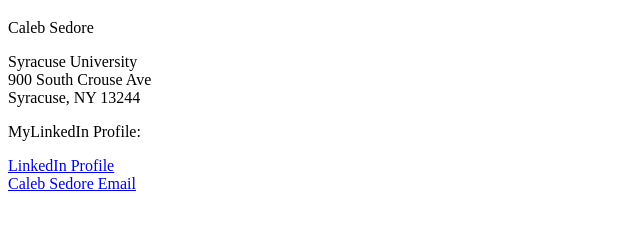
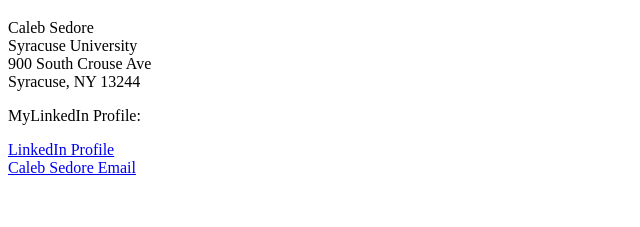
Before and after one commit to csedore-su/ist263, a plain HTML site: page lab03/contact.html in a window 1280 px wide. Shown: the part 61-288 px from the top of the page, without its empty margins (0-640 px from the left). Drawn offline with Linux system fonts and the light colour scheme.

Commit message:
Update contact.html

```diff
--- a/lab03/contact.html
+++ b/lab03/contact.html
@@ -9,15 +9,13 @@
 
      <h1>Contact</h1>
     <p>
-        Caleb Sedore
-    </p>
-    <p>
+    Caleb Sedore<br>
     Syracuse University<br>
     900 South Crouse Ave<br>
     Syracuse, NY 13244
     </p>
         <p>MyLinkedIn Profile:</p>
-        <p><a href="images\LI-Logo.png"></a></p>
+        <p><a href="../images/LI-Logo.png"></a></p>
     <p>
     <a href="https://www.linkedin.com/in/calebsedore/" target="_blank">LinkedIn Profile</a><br>
     <a href="mailto:csedore@syr.edu">Caleb Sedore Email</a>
```
